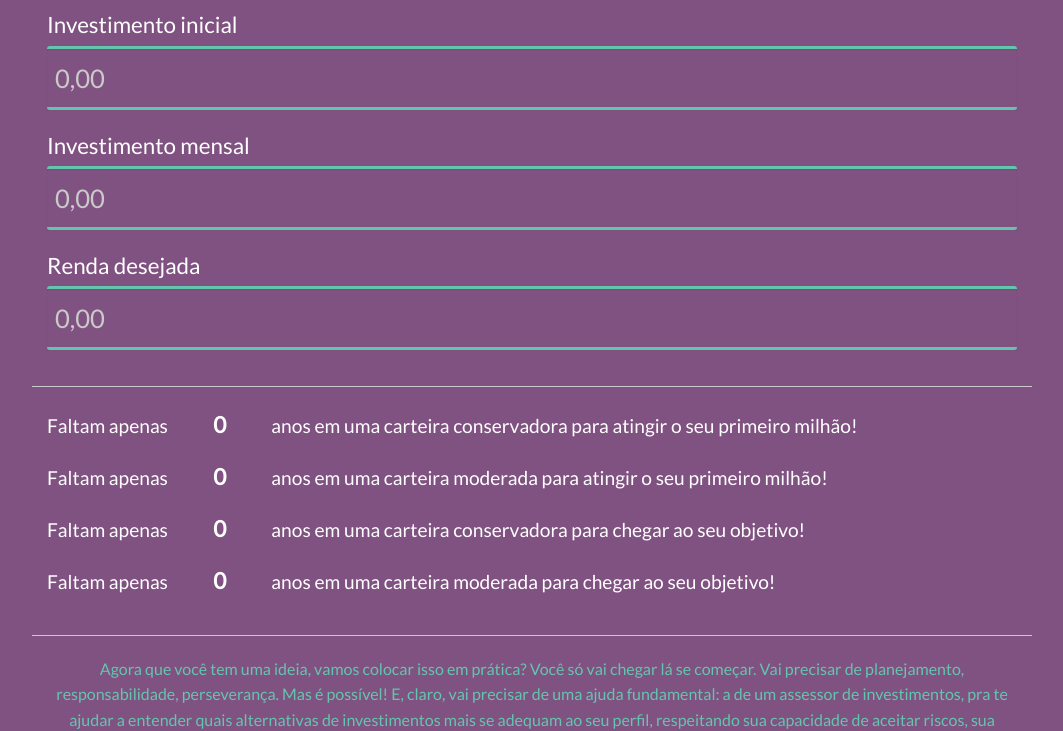
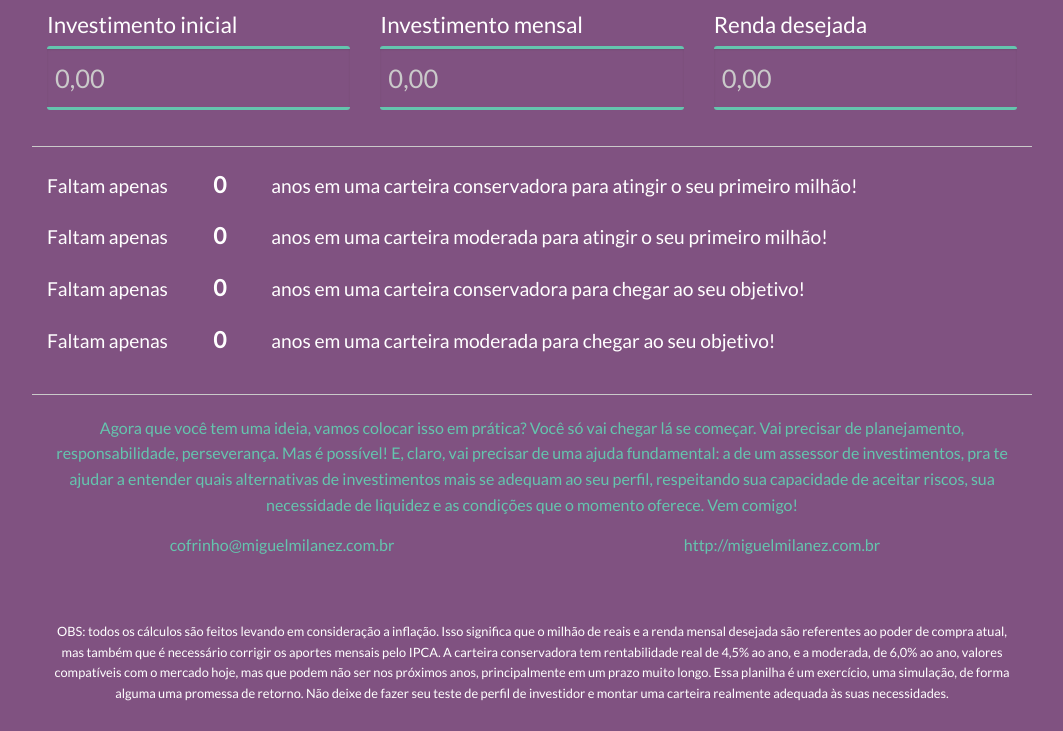
Before and after one commit to vlribeiro/calculadora-milhao, a plain HTML site: page index.html in a window 1280 px wide. Shown: the part 70-801 px from the top of the page, without its empty margins (108-1171 px from the left). Drawn offline with Linux system fonts and the light colour scheme.

Commit message:
Fix for inputs stacking

```diff
--- a/index.html
+++ b/index.html
@@ -23,16 +23,16 @@
       </div>
     </header>
 
-    <section class="row">
-      <div class="column small-12 material-input">
+    <section class="row medium-unstack">
+      <div class="column material-input">
         <label for="initial-value" class="material-input__label">Investimento inicial</label>
         <input id="initial-value" class="material-input__input" type="number" min="0" step="0.01" placeholder="0,00" />
       </div>
-      <div class="column small-12 material-input">
+      <div class="column material-input">
         <label for="cash-flow" class="material-input__label">Investimento mensal</label>
         <input id="cash-flow" class="material-input__input" type="number" min="0" step="0.01" placeholder="0,00" />
       </div>
-      <div class="column small-12 material-input">
+      <div class="column material-input">
         <label for="desired-income" class="material-input__label">Renda desejada</label>
         <input id="desired-income" class="material-input__input" type="number" min="0" step="0.01" placeholder="0,00" />
       </div>
```
